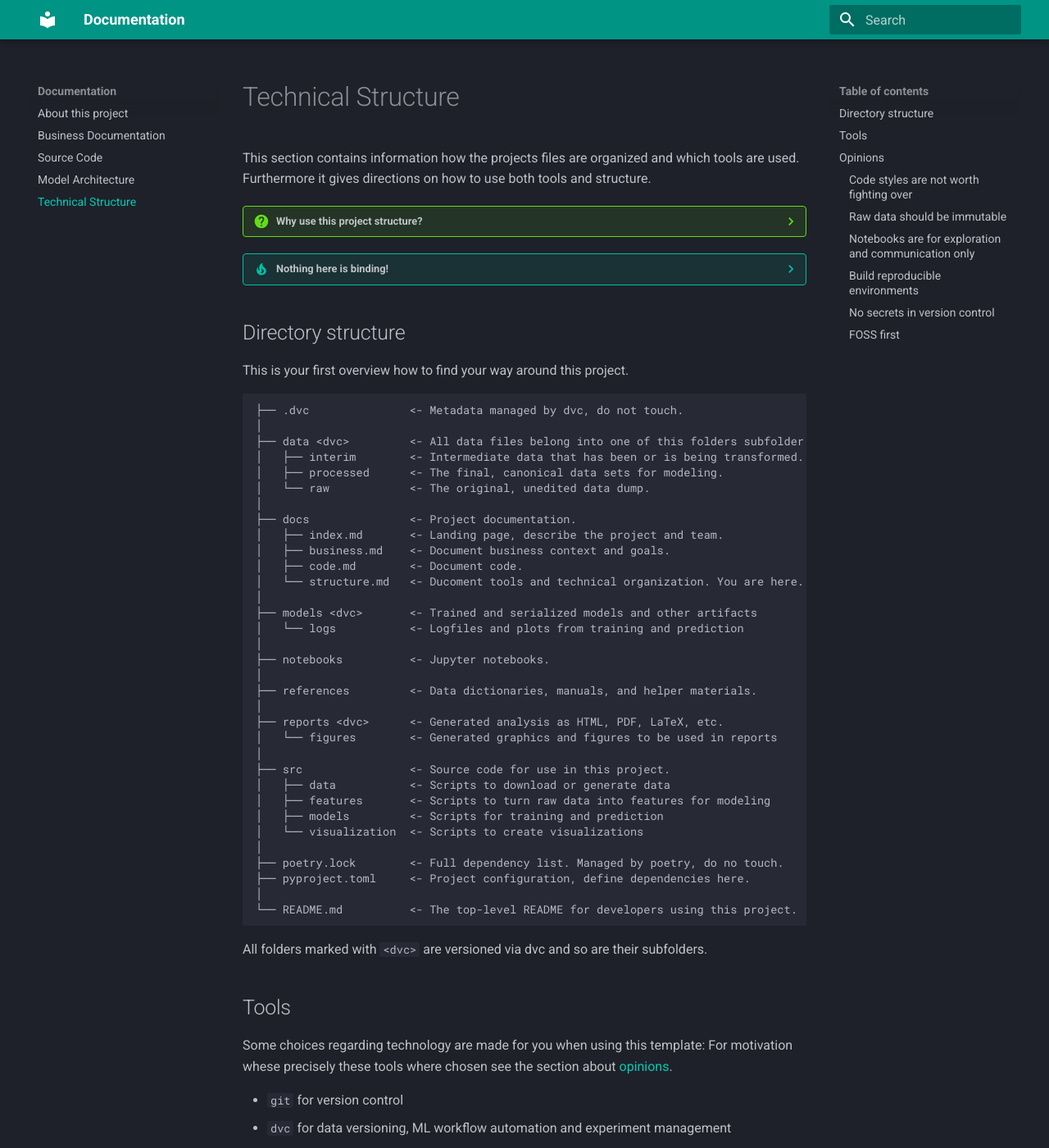
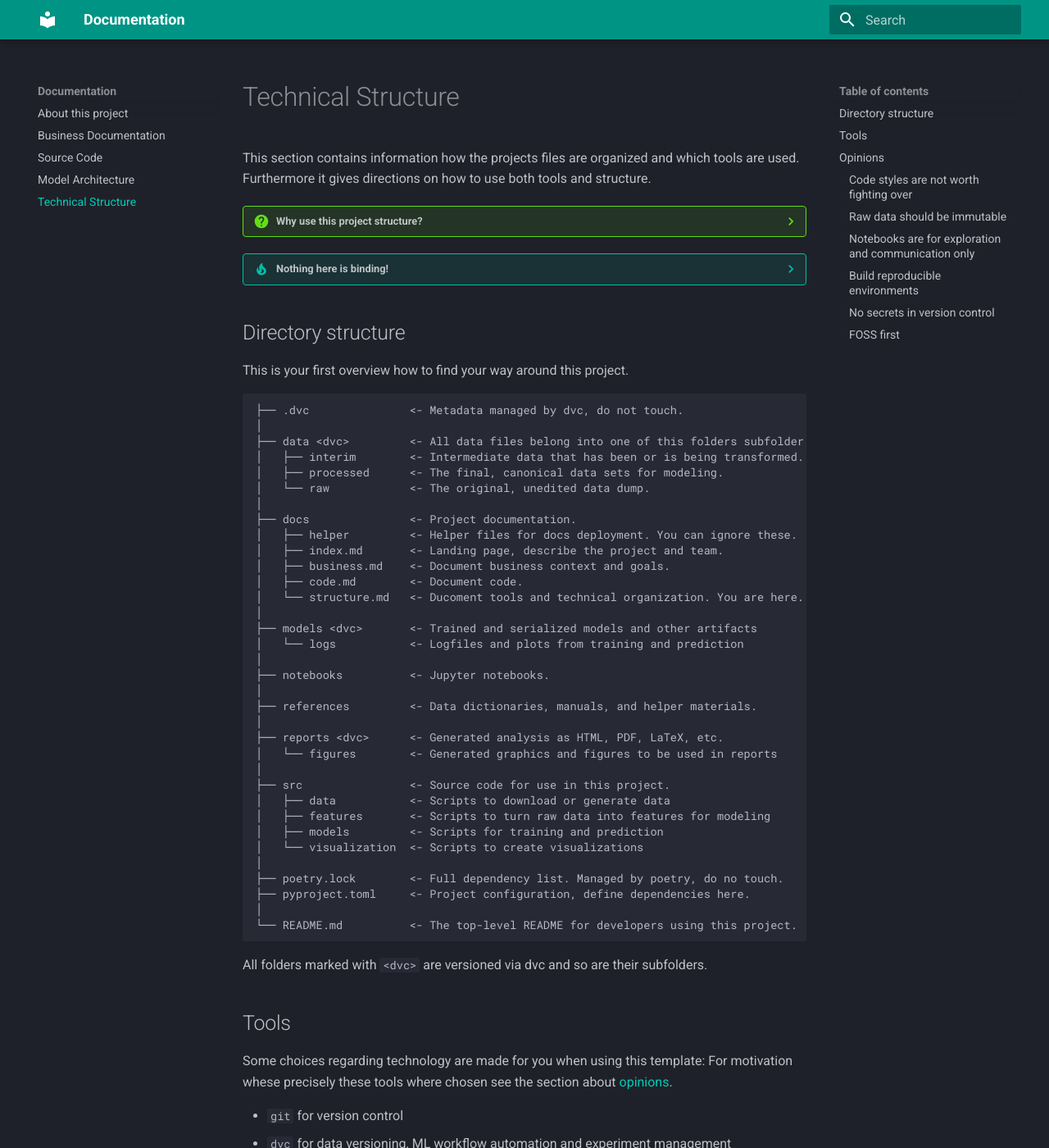
Before and after one commit to Excidion/reproML, an MkDocs documentation site: the page built from docs/structure.md, in a window 1280 px wide and 1400 px high. Shown: the whole window at 82% size. Built offline with MkDocs 1.6.1 and Material for MkDocs 9.7.7, drawn with Linux system fonts in a browser that asks for light colours.

```diff
--- /dev/null
+++ b/docs/helper/requirements.txt
@@ -0,0 +1 @@
+mkdocstrings[python]>=0.19.0
--- a/docs/structure.md
+++ b/docs/structure.md
@@ -50,6 +50,7 @@ This is your first overview how to find your way around this project.
 │   └── raw            <- The original, unedited data dump.
 │
 ├── docs               <- Project documentation.
+│   ├── helper         <- Helper files for docs deployment. You can ignore these.
 │   ├── index.md       <- Landing page, describe the project and team.
 │   ├── business.md    <- Document business context and goals.
 │   ├── code.md        <- Document code.
--- a/mkdocs.yml
+++ b/mkdocs.yml
@@ -31,6 +31,6 @@ markdown_extensions:
       generic: true
 # support for formulas
 extra_javascript:
-  - javascripts/mathjax.js
+  - helper/javascripts/mathjax.js
   - https://polyfill.io/v3/polyfill.min.js?features=es6
   - https://cdn.jsdelivr.net/npm/mathjax@3/es5/tex-mml-chtml.js
```
Also changed, not shown: docs/helper/javascripts/mathjax.js (renamed from docs/javascripts/mathjax.js), 1 other file.
